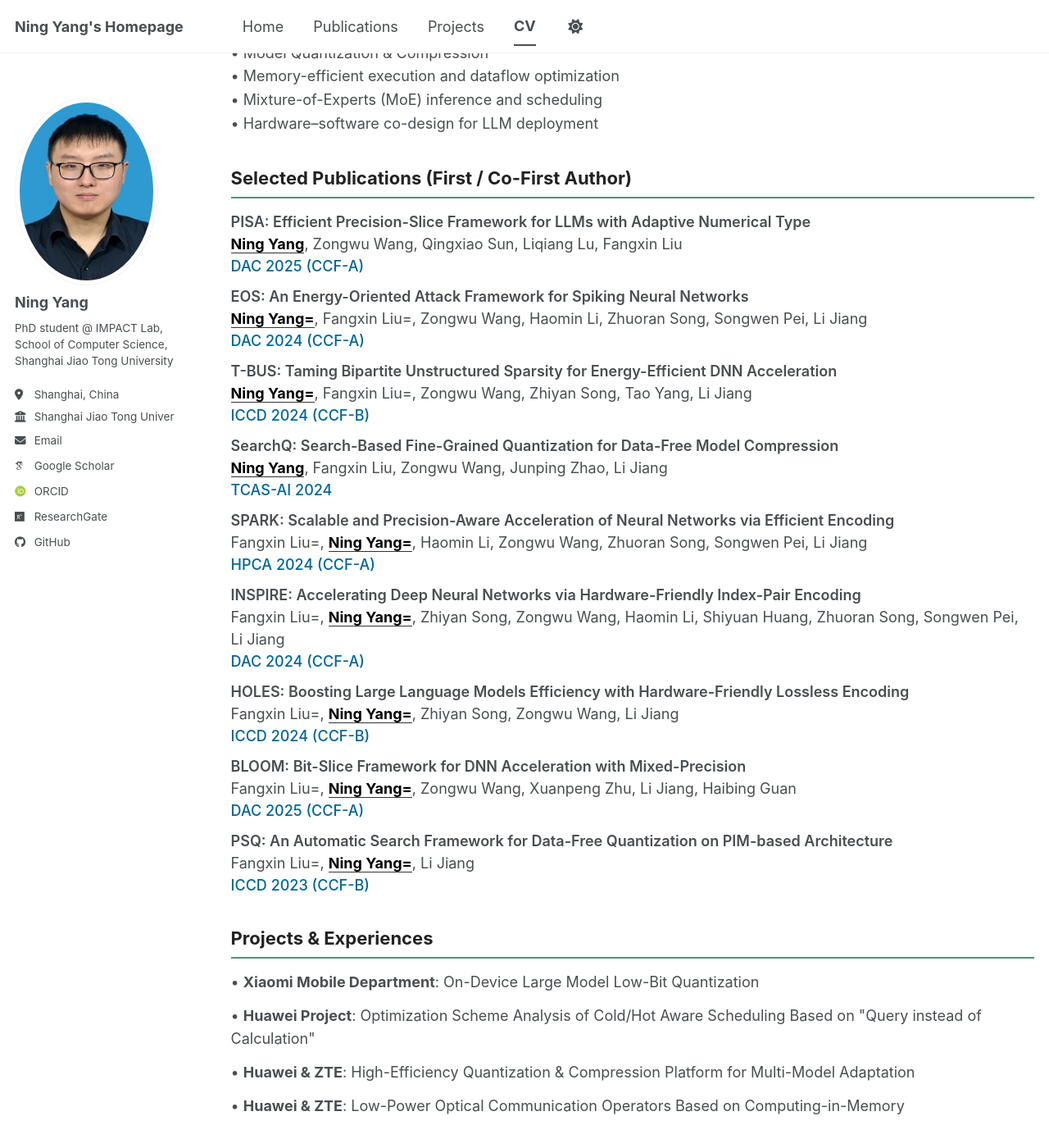
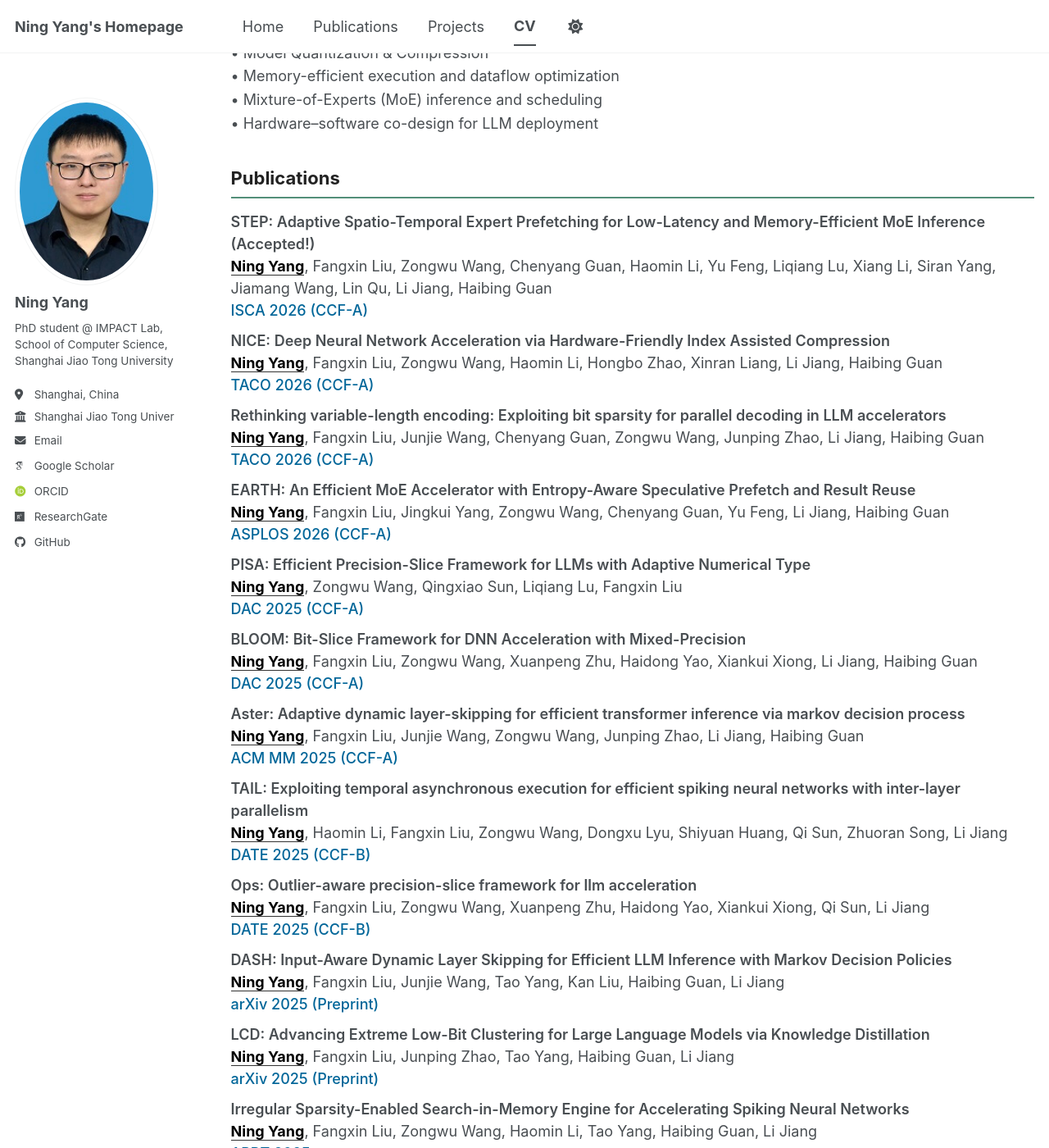
Before and after one commit to jlsbz/jlsbz.github.io, a Jekyll site: the page built from _pages/cv.md, in a window 1280 px wide and 1400 px high, scrolled down 609 px. Shown: the whole window at 82% size. Built offline with Jekyll 4.4.1, drawn with Linux system fonts in a browser that asks for light colours; some web fonts are replaced; a script bundle is joined from its source files by our own code; library files that are not in the unit come from our copies; some of the changed text lies outside the part shown.

Commit message:
Update cv.md

```diff
--- a/_pages/cv.md
+++ b/_pages/cv.md
@@ -51,69 +51,175 @@ redirect_from:
 </div>
 
 <div class="cv-section">
-  <div class="cv-title">Selected Publications (First / Co-First Author)</div>
+  <div class="cv-title">Publications</div>
 
-  <div class="pub-entry">
+<!-- 2026 -->
+<div class="pub-entry">
+    <span class="pub-title">STEP: Adaptive Spatio-Temporal Expert Prefetching for Low-Latency and Memory-Efficient MoE Inference (Accepted!)</span><br>
+    <span class="pub-me">Ning Yang</span>, Fangxin Liu, Zongwu Wang, Chenyang Guan, Haomin Li, Yu Feng, Liqiang Lu, Xiang Li, Siran Yang, Jiamang Wang, Lin Qu, Li Jiang, Haibing Guan<br>
+    <span class="pub-conf">ISCA 2026 (CCF-A)</span>
+</div>
+
+<div class="pub-entry">
+    <span class="pub-title">NICE: Deep Neural Network Acceleration via Hardware-Friendly Index Assisted Compression</span><br>
+    <span class="pub-me">Ning Yang</span>, Fangxin Liu, Zongwu Wang, Haomin Li, Hongbo Zhao, Xinran Liang, Li Jiang, Haibing Guan<br>
+    <span class="pub-conf">TACO 2026 (CCF-A)</span>
+</div>
+
+<div class="pub-entry">
+    <span class="pub-title">Rethinking variable-length encoding: Exploiting bit sparsity for parallel decoding in LLM accelerators</span><br>
+    <span class="pub-me">Ning Yang</span>, Fangxin Liu, Junjie Wang, Chenyang Guan, Zongwu Wang, Junping Zhao, Li Jiang, Haibing Guan<br>
+    <span class="pub-conf">TACO 2026 (CCF-A)</span>
+</div>
+
+<div class="pub-entry">
+    <span class="pub-title">EARTH: An Efficient MoE Accelerator with Entropy-Aware Speculative Prefetch and Result Reuse</span><br>
+    <span class="pub-me">Ning Yang</span>, Fangxin Liu, Jingkui Yang, Zongwu Wang, Chenyang Guan, Yu Feng, Li Jiang, Haibing Guan<br>
+    <span class="pub-conf">ASPLOS 2026 (CCF-A)</span>
+</div>
+
+<!-- 2025 -->
+<div class="pub-entry">
     <span class="pub-title">PISA: Efficient Precision-Slice Framework for LLMs with Adaptive Numerical Type</span><br>
     <span class="pub-me">Ning Yang</span>, Zongwu Wang, Qingxiao Sun, Liqiang Lu, Fangxin Liu<br>
     <span class="pub-conf">DAC 2025 (CCF-A)</span>
-  </div>
+</div>
 
-  <div class="pub-entry">
+<div class="pub-entry">
+    <span class="pub-title">BLOOM: Bit-Slice Framework for DNN Acceleration with Mixed-Precision</span><br>
+    <span class="pub-me">Ning Yang</span>, Fangxin Liu, Zongwu Wang, Xuanpeng Zhu, Haidong Yao, Xiankui Xiong, Li Jiang, Haibing Guan<br>
+    <span class="pub-conf">DAC 2025 (CCF-A)</span>
+</div>
+
+<div class="pub-entry">
+    <span class="pub-title">Aster: Adaptive dynamic layer-skipping for efficient transformer inference via markov decision process</span><br>
+    <span class="pub-me">Ning Yang</span>, Fangxin Liu, Junjie Wang, Zongwu Wang, Junping Zhao, Li Jiang, Haibing Guan<br>
+    <span class="pub-conf">ACM MM 2025 (CCF-A)</span>
+</div>
+
+<div class="pub-entry">
+    <span class="pub-title">TAIL: Exploiting temporal asynchronous execution for efficient spiking neural networks with inter-layer parallelism</span><br>
+    <span class="pub-me">Ning Yang</span>, Haomin Li, Fangxin Liu, Zongwu Wang, Dongxu Lyu, Shiyuan Huang, Qi Sun, Zhuoran Song, Li Jiang<br>
+    <span class="pub-conf">DATE 2025 (CCF-B)</span>
+</div>
+
+<div class="pub-entry">
+    <span class="pub-title">Ops: Outlier-aware precision-slice framework for llm acceleration</span><br>
+    <span class="pub-me">Ning Yang</span>, Fangxin Liu, Zongwu Wang, Xuanpeng Zhu, Haidong Yao, Xiankui Xiong, Qi Sun, Li Jiang<br>
+    <span class="pub-conf">DATE 2025 (CCF-B)</span>
+</div>
+
+<div class="pub-entry">
+    <span class="pub-title">DASH: Input-Aware Dynamic Layer Skipping for Efficient LLM Inference with Markov Decision Policies</span><br>
+    <span class="pub-me">Ning Yang</span>, Fangxin Liu, Junjie Wang, Tao Yang, Kan Liu, Haibing Guan, Li Jiang<br>
+    <span class="pub-conf">arXiv 2025 (Preprint)</span>
+</div>
+
+<div class="pub-entry">
+    <span class="pub-title">LCD: Advancing Extreme Low-Bit Clustering for Large Language Models via Knowledge Distillation</span><br>
+    <span class="pub-me">Ning Yang</span>, Fangxin Liu, Junping Zhao, Tao Yang, Haibing Guan, Li Jiang<br>
+    <span class="pub-conf">arXiv 2025 (Preprint)</span>
+</div>
+
+<div class="pub-entry">
+    <span class="pub-title">Irregular Sparsity-Enabled Search-in-Memory Engine for Accelerating Spiking Neural Networks</span><br>
+    <span class="pub-me">Ning Yang</span>, Fangxin Liu, Zongwu Wang, Haomin Li, Tao Yang, Haibing Guan, Li Jiang<br>
+    <span class="pub-conf">APPT 2025</span>
+</div>
+
+<!-- 2024 -->
+<div class="pub-entry">
     <span class="pub-title">EOS: An Energy-Oriented Attack Framework for Spiking Neural Networks</span><br>
-    <span class="pub-me">Ning Yang=</span>, Fangxin Liu=, Zongwu Wang, Haomin Li, Zhuoran Song, Songwen Pei, Li Jiang<br>
+    <span class="pub-me">Ning Yang</span>, Fangxin Liu, Zongwu Wang, Haomin Li, Zhuoran Song, Songwen Pei, Li Jiang<br>
     <span class="pub-conf">DAC 2024 (CCF-A)</span>
-  </div>
+</div>
 
-  <div class="pub-entry">
-    <span class="pub-title">T-BUS: Taming Bipartite Unstructured Sparsity for Energy-Efficient DNN Acceleration</span><br>
-    <span class="pub-me">Ning Yang=</span>, Fangxin Liu=, Zongwu Wang, Zhiyan Song, Tao Yang, Li Jiang<br>
+<div class="pub-entry">
+    <span class="pub-title">Inspire: Accelerating deep neural networks via hardware-friendly index-pair encoding</span><br>
+    <span class="pub-me">Ning Yang</span>, Fangxin Liu, Zhiyan Song, Zongwu Wang, Haomin Li, Shiyuan Huang, Zhuoran Song, Songwen Pei, Li Jiang<br>
+    <span class="pub-conf">DAC 2024 (CCF-A)</span>
+</div>
+
+<div class="pub-entry">
+    <span class="pub-title">Spark: Scalable and precision-aware acceleration of neural networks via efficient encoding</span><br>
+    <span class="pub-me">Ning Yang</span>, Fangxin Liu, Haomin Li, Zongwu Wang, Zhuoran Song, Songwen Pei, Li Jiang<br>
+    <span class="pub-conf">HPCA 2024 (CCF-A)</span>
+</div>
+
+<div class="pub-entry">
+    <span class="pub-title">T-BUS: Taming bipartite unstructured sparsity for energy-efficient DNN acceleration</span><br>
+    <span class="pub-me">Ning Yang</span>, Fangxin Liu, Zongwu Wang, Zhiyan Song, Tao Yang, Li Jiang<br>
     <span class="pub-conf">ICCD 2024 (CCF-B)</span>
-  </div>
+</div>
 
-  <div class="pub-entry">
-    <span class="pub-title">SearchQ: Search-Based Fine-Grained Quantization for Data-Free Model Compression</span><br>
+<div class="pub-entry">
+    <span class="pub-title">Holes: Boosting large language models efficiency with hardware-friendly lossless encoding</span><br>
+    <span class="pub-me">Ning Yang</span>, Fangxin Liu, Zhiyan Song, Zongwu Wang, Li Jiang<br>
+    <span class="pub-conf">ICCD 2024 (CCF-B)</span>
+</div>
+
+<div class="pub-entry">
+    <span class="pub-title">Paap-hd: Pim-assisted approximation for efficient hyper-dimensional computing</span><br>
+    <span class="pub-me">Ning Yang</span>, Fangxin Liu, Haomin Li, Yichi Chen, Zongwu Wang, Tao Yang, Li Jiang<br>
+    <span class="pub-conf">ASPDAC 2024 (CCF-B)</span>
+</div>
+
+<div class="pub-entry">
+    <span class="pub-title">Teas: Exploiting spiking activity for temporal-wise adaptive spiking neural networks</span><br>
+    <span class="pub-me">Ning Yang</span>, Fangxin Liu, Haomin Li, Zongwu Wang, Tao Yang, Li Jiang<br>
+    <span class="pub-conf">ASPDAC 2024 (CCF-B)</span>
+</div>
+
+<div class="pub-entry">
+    <span class="pub-title">Searchq: Search-based fine-grained quantization for data-free model compression</span><br>
     <span class="pub-me">Ning Yang</span>, Fangxin Liu, Zongwu Wang, Junping Zhao, Li Jiang<br>
     <span class="pub-conf">TCAS-AI 2024</span>
-  </div>
+</div>
 
-  <div class="pub-entry">
-    <span class="pub-title">SPARK: Scalable and Precision-Aware Acceleration of Neural Networks via Efficient Encoding</span><br>
-    Fangxin Liu=, <span class="pub-me">Ning Yang=</span>, Haomin Li, Zongwu Wang, Zhuoran Song, Songwen Pei, Li Jiang<br>
-    <span class="pub-conf">HPCA 2024 (CCF-A)</span>
-  </div>
+<div class="pub-entry">
+    <span class="pub-title">Compass: Sram-based computing-in-memory snn accelerator with adaptive spike speculation</span><br>
+    <span class="pub-me">Ning Yang</span>, Zongwu Wang, Fangxin Liu, Shiyuan Huang, Haomin Li, Li Jiang<br>
+    <span class="pub-conf">MICRO 2024 (CCF-A)</span>
+</div>
 
-  <div class="pub-entry">
-    <span class="pub-title">INSPIRE: Accelerating Deep Neural Networks via Hardware-Friendly Index-Pair Encoding</span><br>
-    Fangxin Liu=, <span class="pub-me">Ning Yang=</span>, Zhiyan Song, Zongwu Wang, Haomin Li, Shiyuan Huang, Zhuoran Song, Songwen Pei, Li Jiang<br>
-    <span class="pub-conf">DAC 2024 (CCF-A)</span>
-  </div>
+<div class="pub-entry">
+    <span class="pub-title">Exploiting temporal-unrolled parallelism for energy-efficient snn acceleration</span><br>
+    <span class="pub-me">Ning Yang</span>, Fangxin Liu, Zongwu Wang, Wenbo Zhao, Yongbiao Chen, Shiyuan Huang, Haomin Li, Tao Yang, Songwen Pei, Xiaoyao Liang, others<br>
+    <span class="pub-conf">TPDS 2024 (CCF-A)</span>
+</div>
 
-  <div class="pub-entry">
-    <span class="pub-title">HOLES: Boosting Large Language Models Efficiency with Hardware-Friendly Lossless Encoding</span><br>
-    Fangxin Liu=, <span class="pub-me">Ning Yang=</span>, Zhiyan Song, Zongwu Wang, Li Jiang<br>
-    <span class="pub-conf">ICCD 2024 (CCF-B)</span>
-  </div>
+<div class="pub-entry">
+    <span class="pub-title">STCO: Enhancing Training Efficiency via Structured Sparse Tensor Compilation Optimization</span><br>
+    <span class="pub-me">Ning Yang</span>, Shiyuan Huang, Fangxin Liu, Tian Li, Zongwu Wang, Haomin Li, Li Jiang<br>
+    <span class="pub-conf">TODAES 2024 (CCF-B)</span>
+</div>
 
-  <div class="pub-entry">
-    <span class="pub-title">BLOOM: Bit-Slice Framework for DNN Acceleration with Mixed-Precision</span><br>
-    Fangxin Liu=, <span class="pub-me">Ning Yang=</span>, Zongwu Wang, Xuanpeng Zhu, Li Jiang, Haibing Guan<br>
-    <span class="pub-conf">DAC 2025 (CCF-A)</span>
-  </div>
+<div class="pub-entry">
+    <span class="pub-title">SpMMPlu-Pro: An enhanced compiler plug-in for efficient SpMM and sparsity propagation algorithm</span><br>
+    <span class="pub-me">Ning Yang</span>, Shiyuan Huang, Fangxin Liu, Tao Yang, Zongwu Wang, Li Jiang<br>
+    <span class="pub-conf">TCAD 2024 (CCF-A)</span>
+</div>
 
-  <div class="pub-entry">
-    <span class="pub-title">PSQ: An Automatic Search Framework for Data-Free Quantization on PIM-based Architecture</span><br>
-    Fangxin Liu=, <span class="pub-me">Ning Yang=</span>, Li Jiang<br>
+<div class="pub-entry">
+    <span class="pub-title">Attack and Defense: Enhancing Robustness of Binary Hyper-Dimensional Computing</span><br>
+    <span class="pub-me">Ning Yang</span>, Haomin Li, Fangxin Liu, Zongwu Wang, Shiyuan Huang, Xiaoyao Liang, Haibing Guan, Li Jiang<br>
+    <span class="pub-conf">TACO 2024 (CCF-A)</span>
+</div>
+
+<!-- 2023 -->
+<div class="pub-entry">
+    <span class="pub-title">PSQ: An automatic search framework for data-free quantization on pim-based architecture</span><br>
+    <span class="pub-me">Ning Yang</span>, Fangxin Liu, Li Jiang<br>
     <span class="pub-conf">ICCD 2023 (CCF-B)</span>
-  </div>
 </div>
+
 
 <div class="cv-section">
   <div class="cv-title">Projects & Experiences</div>
-  <div class="cv-item">• <b>Xiaomi Mobile Department</b>: On-Device Large Model Low-Bit Quantization</div>
-  <div class="cv-item">• <b>Huawei Project</b>: Optimization Scheme Analysis of Cold/Hot Aware Scheduling Based on "Query instead of Calculation"</div>
-  <div class="cv-item">• <b>Huawei & ZTE</b>: High-Efficiency Quantization & Compression Platform for Multi-Model Adaptation</div>
-  <div class="cv-item">• <b>Huawei & ZTE</b>: Low-Power Optical Communication Operators Based on Computing-in-Memory</div>
+  <div class="cv-item">• <b>Xiaomi</b>: On-Device Large Model Low-Bit Quantization</div>
+  <div class="cv-item">• <b>Huawei</b>: Optimization Scheme Analysis of Cold/Hot Aware Scheduling Based on "Query instead of Calculation"</div>
+  <div class="cv-item">• <b>ZTE</b>: High-Efficiency Quantization & Compression Platform for Multi-Model Adaptation</div>
+  <div class="cv-item">• <b>Huawei</b>: Low-Power Optical Communication Operators Based on Computing-in-Memory</div>
 </div>
 
 <div class="cv-section">
```
